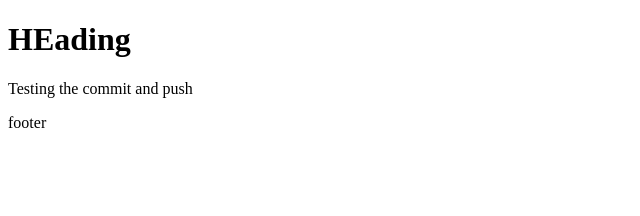
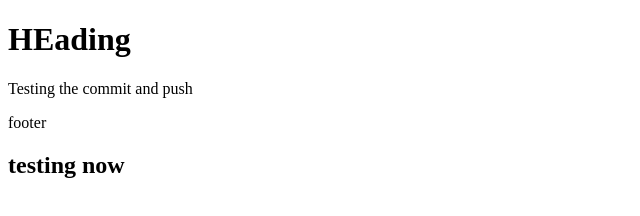
Before and after one commit to Caleb911-dev/git-tutorial, a plain HTML site: page index.html in a window 1280 px wide. Shown: the whole page, without its empty margins (0-640 px from the left). Drawn offline with Linux system fonts and the light colour scheme.

Commit message:
testing now

```diff
--- a/index.html
+++ b/index.html
@@ -9,5 +9,6 @@
     <h1>HEading</h1>
     <p>Testing the commit and push</p>
     <div>footer </div>
+    <h2>testing now</h2>
 </body>
 </html>
```
